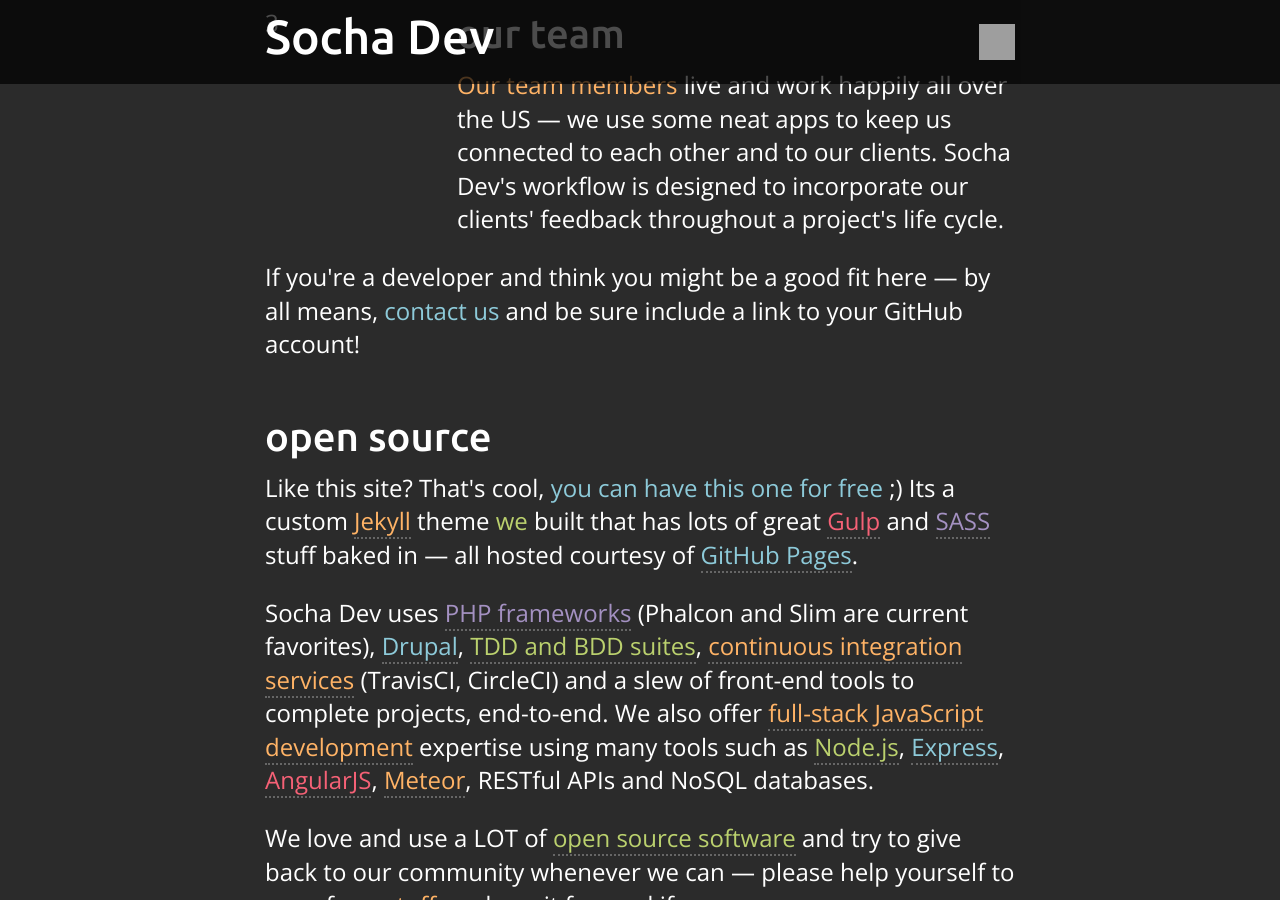
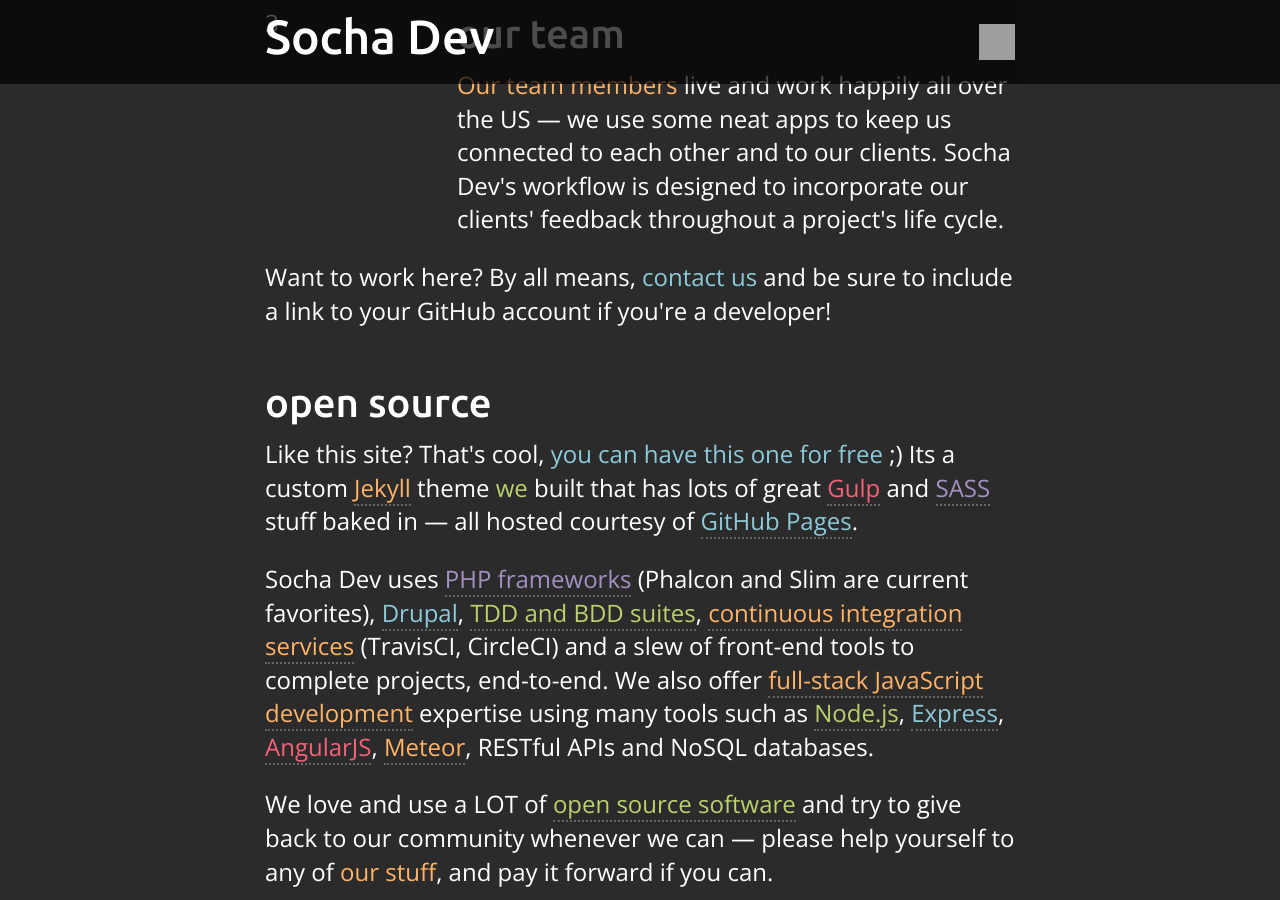
Before and after one commit to SochaDev/sochadev.github.io, a Jekyll site: the page built from index.md, in a window 1280 px wide and 900 px high, scrolled down 2745 px. Built offline with Jekyll 4.4.1, drawn with Linux system fonts in a browser that asks for light colours; nearby versions of some CDN libraries; grey boxes are pictures that could not be loaded.

Commit message:
Buncha layout and copy updates.

```diff
--- a/index.md
+++ b/index.md
@@ -92,9 +92,8 @@
       feedback throughout a project's life cycle.</p>
     </div>
     <div class="columns-12">
-      <p>If you're a developer and think you might be a good fit here &mdash;
-      by all means, <a href="#contact" class="blue">contact us</a> and be sure
-      include a link to your GitHub account!</p>
+      <p>Want to work here? By all means, <a href="#contact" class="blue">contact us</a>
+      and be sure to include a link to your GitHub account if you're a developer!</p>
     </div>
   </div>
 </div>
```
